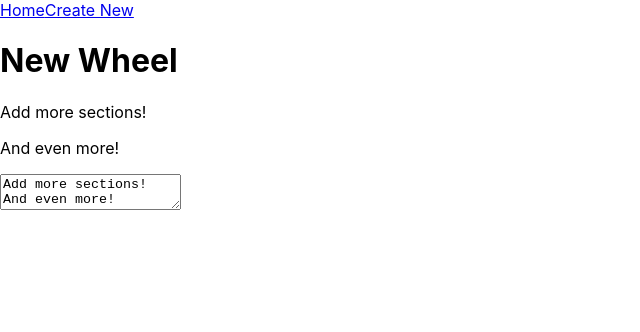
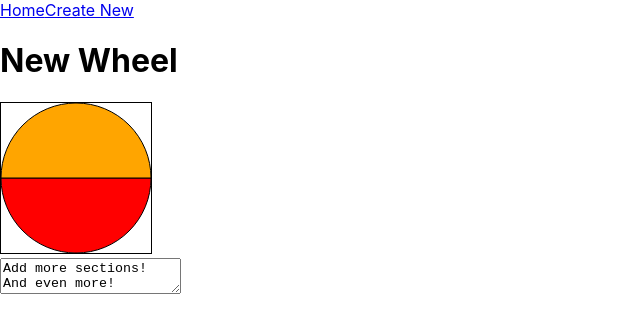
Before and after one commit to RyanVerhey/wheels-for-days, a React (Create React App) app: page /new in a window 1280 px wide. Shown: the top 332 px of the page, without its empty margins (0-640 px from the left). Built offline with nearby package versions, Linux system fonts and the light colour scheme; the HTML template or start-up script is replaced by a standard one.

Commit message:
Drawing a wheel (with colored sections) on a canvas

```diff
--- a/src/components/wheels/wheel.tsx
+++ b/src/components/wheels/wheel.tsx
@@ -1,18 +1,103 @@
+/*
+
+  The wheel that will be spun.
+  This is much more well documented than I would normally do, but I know that if
+  I don't document this well, I'll forget how it works
+
+*/
+
 import React from 'react';
 
+import { SectionsList } from '../interfaces'
+
 interface WheelProps {
-  title?: string
-  sections: string[]
+  title?: string;
+  sections: SectionsList;
 }
 
-export default function Wheel(props: WheelProps) {
-  return (
-    <div className='wheel'>
-      {props.sections.map((text, index) => {
-        return (
-          <p>{text === "" ? String.fromCharCode(160) : text}</p>
-        );
-      })}
-    </div>
-  );
+class Wheel extends React.Component<WheelProps> {
+  canvasDimensions: number;
+
+  constructor(props: WheelProps) {
+    super(props);
+    // Width and height are the same, it's a square
+    this.canvasDimensions = 150;
+  }
+
+  drawWheel(): void|null {
+    const canvas = document.getElementById('wheel') as HTMLCanvasElement;
+    if (canvas === null || !canvas.getContext) { return null }
+    const ctx = canvas.getContext('2d');
+    if (ctx === null) { return null }
+    const wheelCenterX: number = this.canvasDimensions / 2;
+    const wheelCenterY: number = this.canvasDimensions / 2;
+    const wheelRadius: number = this.canvasDimensions / 2;
+
+    if (!this.props.sections.length) {
+      // Drawing wheel when sections aren't available
+
+      // Creating the wheel
+      const wheel: Path2D = new Path2D();
+      // Drawing the arc for whe whole wheel, remembering geometry
+      wheel.arc(wheelCenterX, wheelCenterY, wheelRadius, 0, Math.PI * 2);
+      // Adding a stroke
+      ctx.stroke(wheel);
+      // Coloring the wheel gray
+      ctx.fillStyle = "gray";
+      ctx.fill(wheel);
+    }
+
+    const sectionColors: string[] = ["red", "orange", "yellow", "green", "blue", "indigo", "violet"];
+    // Create array of start points to arc and iterate through them. Iterate through colors too?
+    const sections = this.props.sections.map((sectionName: string, index: number) => {
+      const numberOfSections: number = this.props.sections.length;
+
+      // The angle/length in radians of each section of the wheel's circumference
+      const sectionLengthRadians: number = Math.PI * ((1/numberOfSections) * 2);
+
+      // The starting and ending angles in radians
+      const radiansStart: number = sectionLengthRadians * index;
+      const radiansEnd: number = radiansStart + sectionLengthRadians;
+
+      // Thanks to markE for reminding me how geometry/calc/trig works
+      // https://stackoverflow.com/questions/18342216/how-to-get-an-array-of-coordinates-that-make-up-a-circle-in-canvas#answer-18342872
+      // The starting coordinates for the arc for this section
+      const arcCoordsStartX: number = wheelCenterX + wheelRadius * Math.cos(sectionLengthRadians * index);
+      const arcCoordsStartY: number = wheelCenterY + wheelRadius * Math.sin(sectionLengthRadians * index);
+
+      // Starting new section
+      const section: Path2D = new Path2D();
+      // Moving to the center of the wheel
+      section.moveTo(wheelCenterX, wheelCenterY);
+      // Drawing a line to that starting place for the arc
+      section.lineTo(arcCoordsStartX, arcCoordsStartY);
+      // Drawing the arc for this section
+      section.arc(wheelCenterX, wheelCenterY, wheelRadius, radiansStart, radiansEnd);
+      // Drawing a line back to the center to close the section
+      section.lineTo(wheelCenterX, wheelCenterY);
+
+      // Picking a color for this section
+      ctx.fillStyle = sectionColors[index % (sectionColors.length - 1)];
+      // Filling in the section
+      ctx.fill(section);
+      // Adding a stroke for this section
+      ctx.stroke(section);
+
+      return section;
+    });
+  }
+
+  // Drawing and re-drawing the wheel
+  componentDidMount(): void { this.drawWheel() }
+  componentDidUpdate(): void { this.drawWheel() }
+
+  render(): JSX.Element {
+    return (
+      <canvas style={{border: "1px solid black"}} id='wheel' height={this.canvasDimensions} width={this.canvasDimensions}>
+        Upgrade your browser
+      </canvas>
+    )
+  }
 }
+
+export default Wheel;
```
